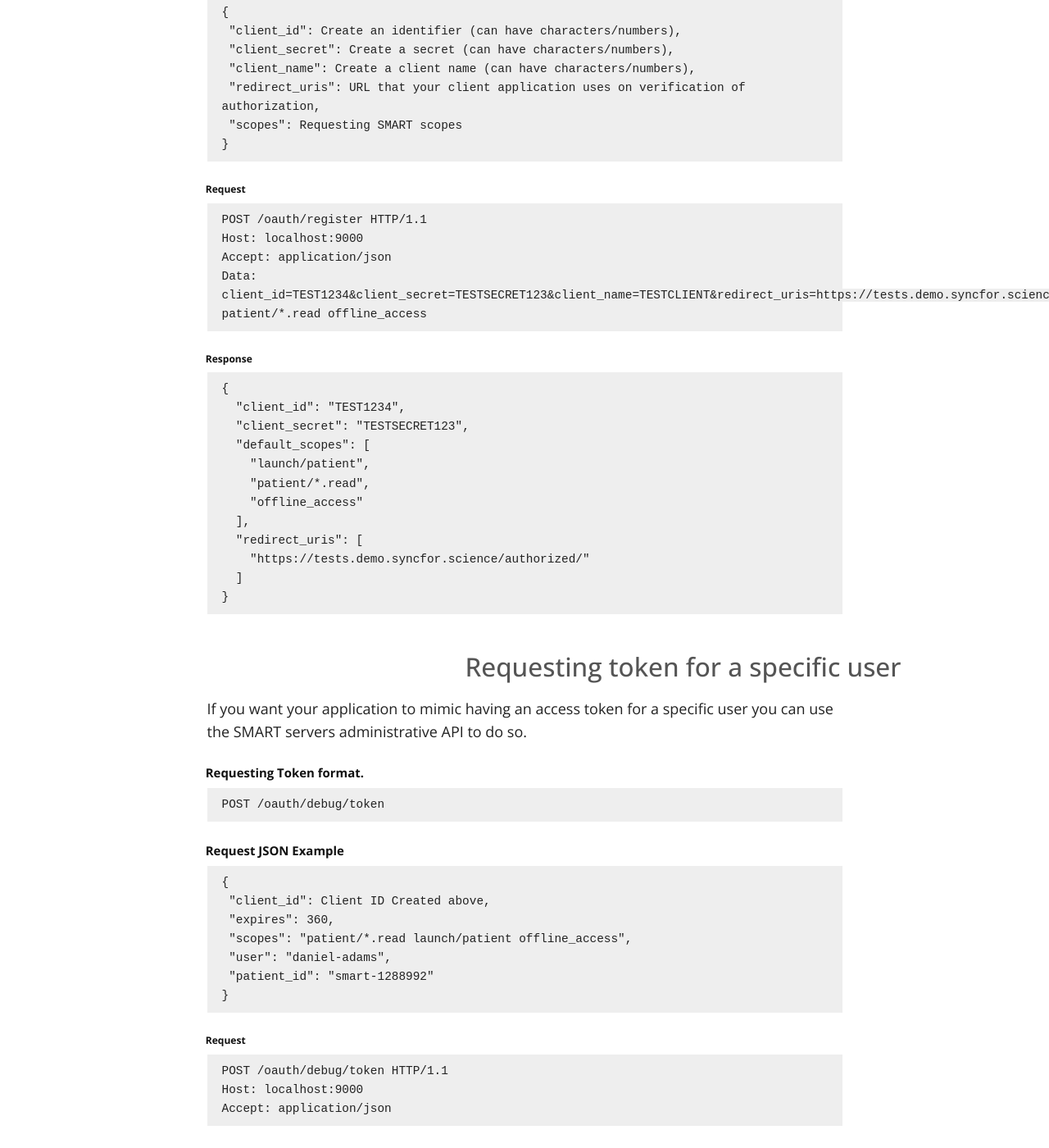
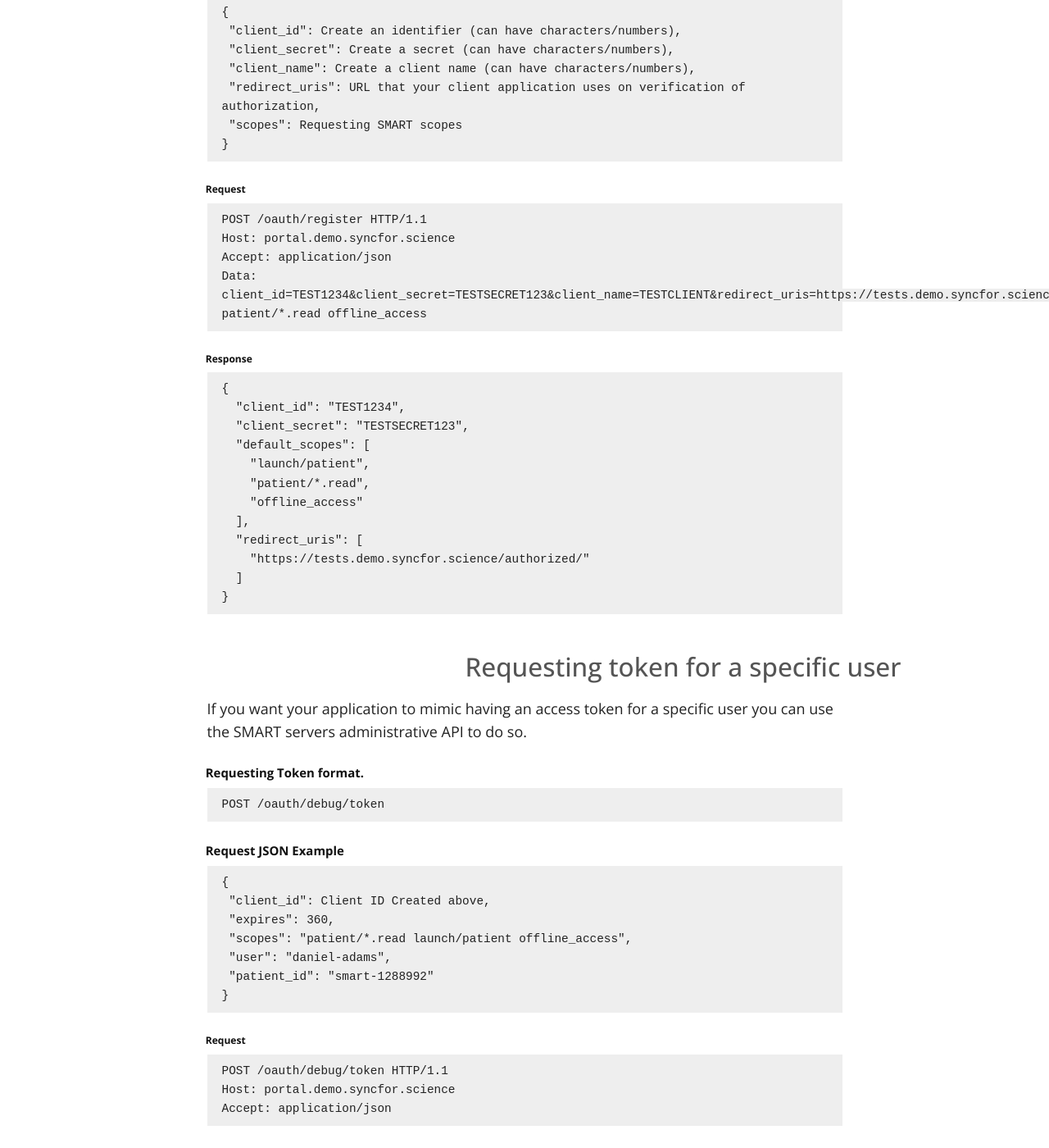
Before and after one commit to sync-for-science/sync-for-science.github.io, a Jekyll site: the page built from proxy-api-calls/index.md, in a window 1280 px wide and 1400 px high, scrolled down 1075 px. Shown: the whole window at 82% size. Built offline with Jekyll 4.4.1, drawn with Linux system fonts in a browser that asks for light colours; nearby versions of some CDN libraries; our own code applies the rules of GitHub Pages for plain Markdown files; some of the changed text lies outside the part shown.

Commit message:
sync-for-science/tracking#169 - Wrong URLs.

````diff
--- a/proxy-api-calls/index.md
+++ b/proxy-api-calls/index.md
@@ -34,7 +34,7 @@ In order to create a client for interacting with the SMART EHR System, use the f
 
 ```
 POST /oauth/register HTTP/1.1
-Host: localhost:9000
+Host: portal.demo.syncfor.science
 Accept: application/json
 Data: client_id=TEST1234&client_secret=TESTSECRET123&client_name=TESTCLIENT&redirect_uris=https://tests.demo.syncfor.science/authorized/&scopes=launch/patient patient/*.read offline_access
 ```
@@ -78,7 +78,7 @@ If you want your application to mimic having an access token for a specific user
 
 ```
 POST /oauth/debug/token HTTP/1.1
-Host: localhost:9000
+Host: portal.demo.syncfor.science
 Accept: application/json
 ```
 
@@ -102,7 +102,7 @@ If you want to retrieve information about a token you have, you get call the /oa
 
 ```
 GET /oauth/debug/introspect?access_token=ea8e60e8-f0fe-4ecf-9008-1f9298633157 HTTP/1.1
-Host: localhost:9000
+Host: portal.demo.syncfor.science
 Accept: application/json
 ```
 
````
